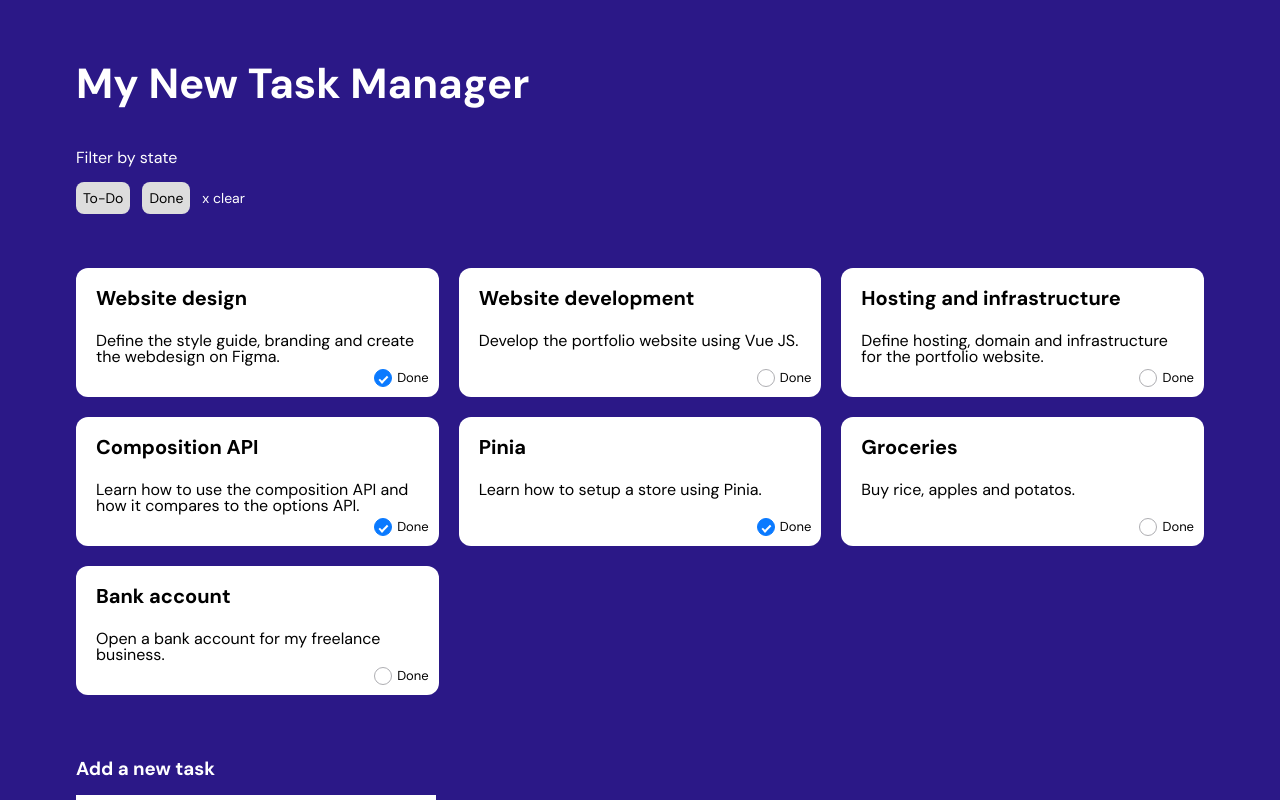
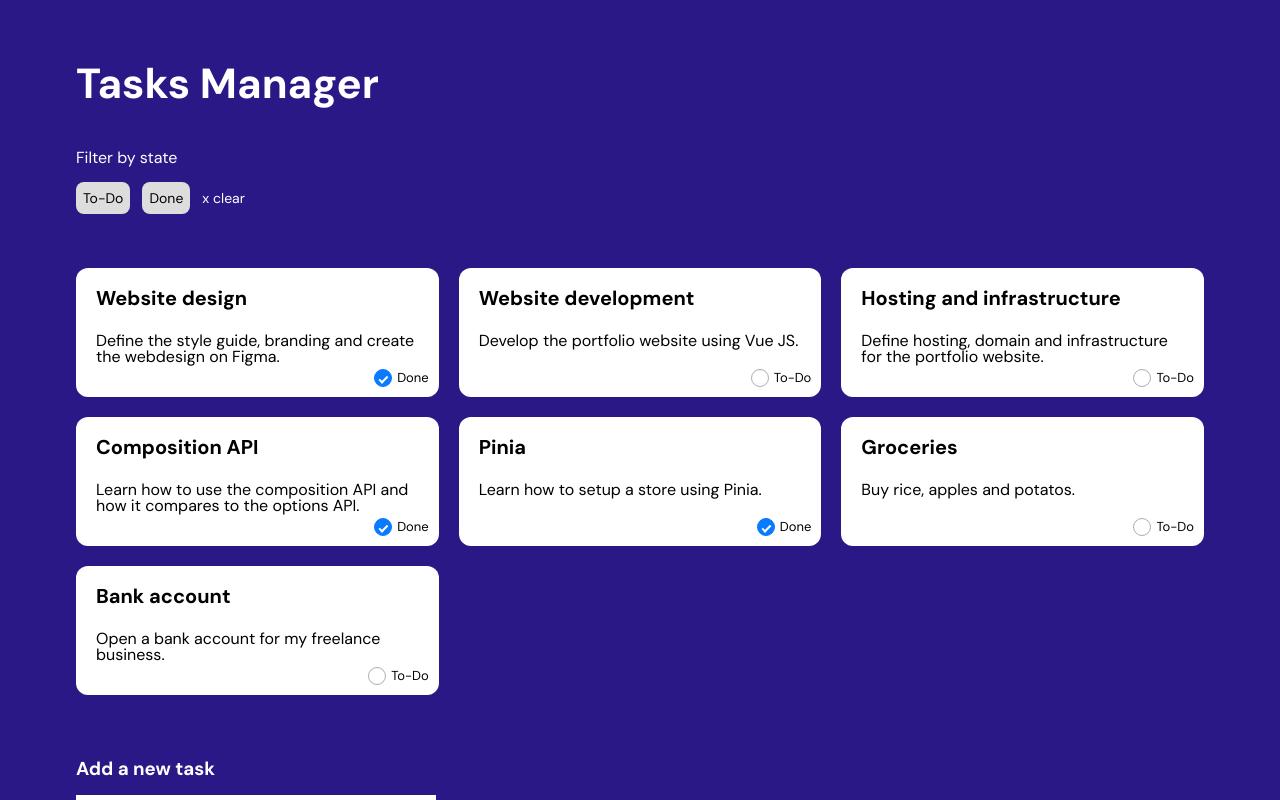
Before and after one commit to Marcos-SCO/vue-composition-api-pinia, a Vue app: page / in a window 1280 px wide. Shown: the top 800 px of the page. Built offline with nearby package versions, Linux system fonts and the light colour scheme.

Commit message:
feat: passing props and scoped styles playthrough

```diff
--- a/src/App.vue
+++ b/src/App.vue
@@ -2,7 +2,9 @@
   import { ref, reactive } from "vue";
   import tasks from "./utils/tasks";
 
-  const appName = "My new task manager";
+  import Task from "./components/Task.vue";
+
+  const appName = "Tasks Manager";
 
   const reactiveTasks = reactive(tasks);
 
@@ -17,10 +19,21 @@
       return;
     }
 
+    newTask.id = Math.max(...reactiveTasks.map((tasks) => tasks.id)) + 1;
+
     reactiveTasks.push(newTask);
 
-    // newTask = { completed: false, name: "", description: "" };
     newTask = { completed: false };
+  }
+
+  function handleToggleCompleted(taskId) {
+    reactiveTasks.forEach((task) => {
+      if (task.id === taskId) {
+        task.completed = !task.completed;
+
+        console.log(task);
+      }
+    });
   }
 </script>
 
@@ -46,14 +59,12 @@
     </div>
 
     <div class="tasks">
-      <div class="task" :key="taskIndex" v-for="(reactiveTask, taskIndex) in reactiveTasks">
-        <h3>{{ reactiveTask.name }}</h3>
-        <p>{{ reactiveTask.description }}</p>
-        <div class="task-check">
-          <input type="checkbox" :checked="reactiveTask.completed" />
-          <label> Done </label>
-        </div>
-      </div>
+      <Task
+        @toggleCompleted="handleToggleCompleted"
+        :reactiveTask="reactiveTask"
+        :key="taskIndex"
+        v-for="(reactiveTask, taskIndex) in reactiveTasks"
+      />
     </div>
 
     <div class="add-task">
@@ -134,80 +145,6 @@
     }
   }
 
-  .task {
-    display: flex;
-    flex-direction: column;
-    background-color: var(--white-color);
-    color: var(--black-color);
-    padding: 20px;
-    border-radius: 12px;
-    position: relative;
-
-    h3 {
-      font-size: 20px;
-      font-weight: 700;
-      line-height: 21px;
-      letter-spacing: 0em;
-      text-align: left;
-    }
-
-    p {
-      margin-top: 24px;
-      margin-bottom: 12px;
-      font-size: 16px;
-      font-weight: 400;
-      line-height: 16px;
-      letter-spacing: 0em;
-      text-align: left;
-    }
-
-    .task-check {
-      display: flex;
-      align-items: center;
-      justify-content: center;
-      position: absolute;
-      bottom: 10px;
-      right: 10px;
-
-      label {
-        font-size: 13px;
-        font-weight: 400;
-        line-height: 16px;
-        letter-spacing: 0em;
-        text-align: left;
-        margin-left: 5px;
-        cursor: pointer;
-      }
-
-      input {
-        display: flex;
-        justify-content: center;
-        align-items: center;
-        width: 18px;
-        height: 18px;
-        border-radius: 100%;
-        border: 0.77px solid #aeaeb2;
-        appearance: none;
-        cursor: pointer;
-
-        &:checked {
-          background-color: #0a7aff;
-          border-color: #0a7aff;
-
-          &::before {
-            content: "";
-            display: block;
-            width: 4.5px;
-            height: 9px;
-            border: solid white;
-            border-width: 0 2px 2px 0;
-            transform: rotate(45deg);
-          }
-        }
-      }
-    }
-  }
-
   .add-task {
     margin-top: 60px;
 
--- /dev/null
+++ b/src/components/Task.vue
@@ -0,0 +1,99 @@
+<script setup>
+  import { computed } from "vue";
+
+  const { reactiveTask } = defineProps({
+    reactiveTask: Object,
+  });
+
+  const isTaskDone = computed(() => reactiveTask?.completed);
+</script>
+
+<template>
+  <div class="task">
+    <h3>{{ reactiveTask.name }}</h3>
+    <p>{{ reactiveTask.description }}</p>
+
+    <div class="task-check">
+      <input @click="$emit('toggleCompleted', reactiveTask.id)" :id="'input-done-task-' + reactiveTask.id" type="checkbox" :checked="isTaskDone" />
+      <label :for="'input-done-task-' + reactiveTask.id">
+        {{ isTaskDone ? "Done" : "To-Do" }}
+      </label>
+    </div>
+  </div>
+</template>
+
+<style scoped lang="scss">
+  .task {
+    display: flex;
+    flex-direction: column;
+    background-color: var(--white-color);
+    color: var(--black-color);
+    padding: 20px;
+    border-radius: 12px;
+    position: relative;
+
+    h3 {
+      font-size: 20px;
+      font-weight: 700;
+      line-height: 21px;
+      letter-spacing: 0em;
+      text-align: left;
+    }
+
+    p {
+      margin-top: 24px;
+      margin-bottom: 12px;
+      font-size: 16px;
+      font-weight: 400;
+      line-height: 16px;
+      letter-spacing: 0em;
+      text-align: left;
+    }
+
+    .task-check {
+      display: flex;
+      align-items: center;
+      justify-content: center;
+      position: absolute;
+      bottom: 10px;
+      right: 10px;
+
+      label {
+        font-size: 13px;
+        font-weight: 400;
+        line-height: 16px;
+        letter-spacing: 0em;
+        text-align: left;
+        margin-left: 5px;
+        cursor: pointer;
+      }
+
+      input {
+        display: flex;
+        justify-content: center;
+        align-items: center;
+        width: 18px;
+        height: 18px;
+        border-radius: 100%;
+        border: 0.77px solid #aeaeb2;
+        appearance: none;
+        cursor: pointer;
+
+        &:checked {
+          background-color: #0a7aff;
+          border-color: #0a7aff;
+
+          &::before {
+            content: "";
+            display: block;
+            width: 4.5px;
+            height: 9px;
+            border: solid white;
+            border-width: 0 2px 2px 0;
+            transform: rotate(45deg);
+          }
+        }
+      }
+    }
+  }
+</style>
--- a/src/utils/tasks.js
+++ b/src/utils/tasks.js
@@ -1,35 +1,42 @@
 const tasks = [
     {
+        id: 1,
         name: "Website design",
         description: "Define the style guide, branding and create the webdesign on Figma.",
         completed: true,
     },
     {
+        id: 2,
         name: "Website development",
         description: "Develop the portfolio website using Vue JS.",
         completed: false,
     },
     {
+        id: 3,
         name: "Hosting and infrastructure",
         description: "Define hosting, domain and infrastructure for the portfolio website.",
         completed: false,
     },
     {
+        id: 4,
         name: "Composition API",
         description: "Learn how to use the composition API and how it compares to the options API.",
         completed: true,
     },
     {
+        id: 5,
         name: "Pinia",
         description: "Learn how to setup a store using Pinia.",
         completed: true,
     },
     {
+        id: 6,
         name: "Groceries",
         description: "Buy rice, apples and potatos.",
         completed: false,
     },
     {
+        id: 7,
         name: "Bank account",
         description: "Open a bank account for my freelance business.",
         completed: false,
```
